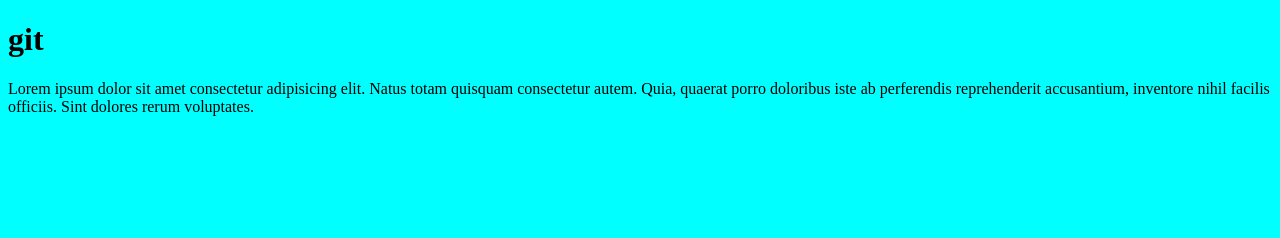
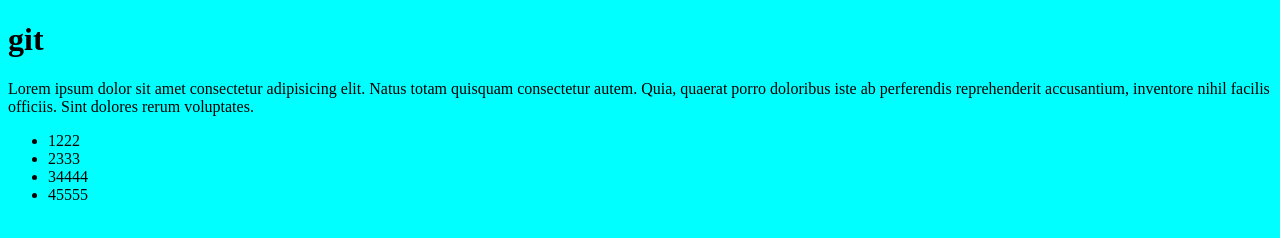
Before and after one commit to f4frodojerry123/jjj, a plain HTML site: page index.html in a window 1280 px wide. Drawn offline with Linux system fonts and the light colour scheme.

Commit message:
modify html list2

```diff
--- a/index.html
+++ b/index.html
@@ -10,6 +10,12 @@
 <body>
     <h1>git</h1>
     <p>Lorem ipsum dolor sit amet consectetur adipisicing elit. Natus totam quisquam consectetur autem. Quia, quaerat porro doloribus iste ab perferendis reprehenderit accusantium, inventore nihil facilis officiis. Sint dolores rerum voluptates.</p>
+    <ul>
+        <li>1222</li>
+        <li>2333</li>
+        <li>34444</li>
+        <li>45555</li>
+    </ul>
 
 </body>
 </html>
```
